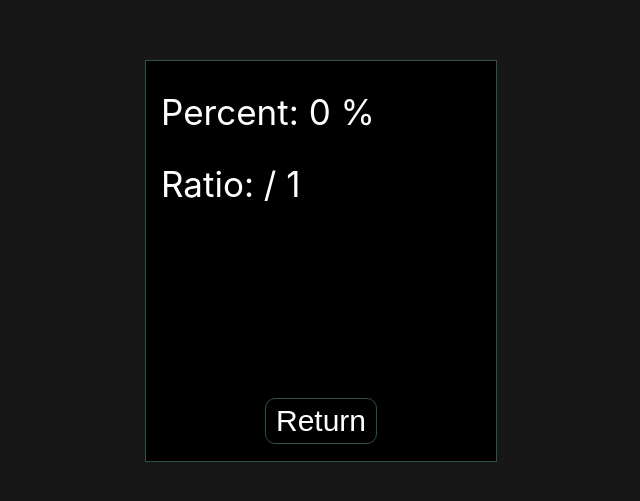
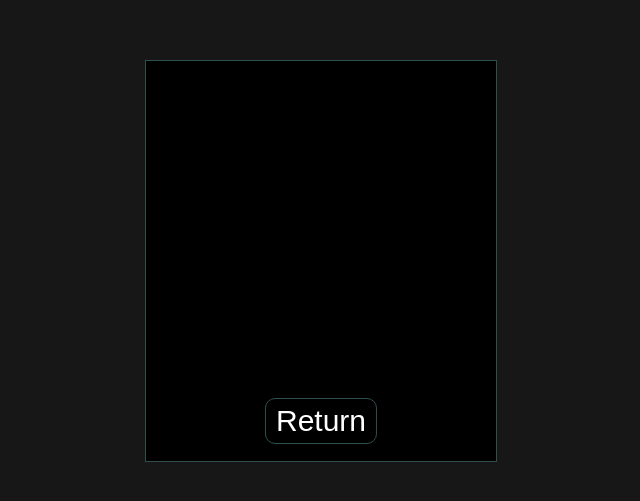
Before and after one commit to Howard-GitHub/TestCreator, a React (Create React App) app: page /test/complete in a window 1280 px wide. Shown: the part 139-640 px from the top of the page, without its empty margins (319-959 px from the left). Built offline with nearby package versions, Linux system fonts and the light colour scheme.

Commit message:
Refactor: Change class names in CompleteTest
Changed class names to ensure class names followed BEM methodology.

```diff
--- a/src/pages/CompleteTest/CompleteTest.jsx
+++ b/src/pages/CompleteTest/CompleteTest.jsx
@@ -9,10 +9,10 @@ const CompleteTest = ({setNumOfCorrect}) => {
         <div className="complete-test-container">
             <div className="complete-test">
                 <div className="complete-test__tab">
-                    <div className="complete-test__tab--percent">
+                    <div className="complete-test__tab__percent">
                         Percent: {(JSON.parse(locallyStoredNumCorrect) / (JSON.parse(locallyStoredIndex) + 1)).toFixed(4) * 100} %
                     </div>
-                    <div className="complete-test__tab--ratio">
+                    <div className="complete-test__tab__ratio">
                         Ratio: {JSON.parse(locallyStoredNumCorrect)} / {(JSON.parse(locallyStoredIndex) + 1)}
                     </div>
                     <ReturnToDashboardButton
```
